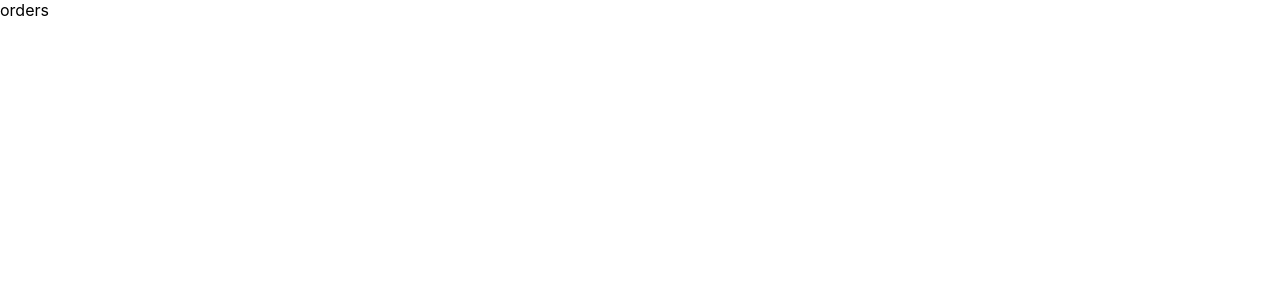
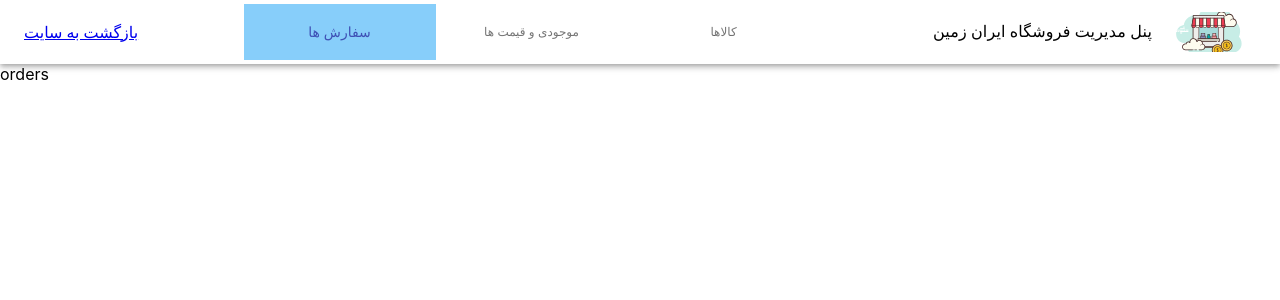
Before and after one commit to aliziaeijazi/Iran-Shop, a React (Create React App) app: page /management/orders in a window 1280 px wide. Shown: the top 300 px of the page. Built offline with nearby package versions, Linux system fonts and the light colour scheme.

Commit message:
create Header for management pages

```diff
--- a/src/Layout/Management/Management.Layout.js
+++ b/src/Layout/Management/Management.Layout.js
@@ -0,0 +1,13 @@
+import {Header} from "./components/Header/Header.component";
+
+function Management(props) {
+
+    return (<div>
+            <Header/>
+            {props.children}
+    </div>
+
+    )
+}
+
+export {Management}
--- a/src/Layout/Management/components/Header/Header.component.js
+++ b/src/Layout/Management/components/Header/Header.component.js
@@ -0,0 +1,52 @@
+import {NavBar} from "./Navbar/Navbar.component";
+import React from 'react';
+import {makeStyles, MuiThemeProvider} from '@material-ui/core/styles';
+import AppBar from '@material-ui/core/AppBar';
+import Toolbar from '@material-ui/core/Toolbar';
+import Button from '@material-ui/core/Button';
+import {Link} from "react-router-dom";
+import {createMuiTheme} from "@material-ui/core";
+import {StoreName} from "./StoreName/StoreName.component";
+
+
+const useStyles = makeStyles((theme) => ({
+    root: {
+        flexGrow: 1,
+
+
+    },
+    appbar: {
+        backgroundColor: "white",
+        color: "black",
+
+    },
+    menuButton: {
+        marginRight: theme.spacing(2),
+    },
+    title: {
+        fontFamily: "vazir",
+    },
+    flex:{
+        display:"flex",
+        justifyContent:"space-between",
+    }
+}));
+
+function Header() {
+    const classes = useStyles();
+    return (
+        <div className={classes.root}>
+            <AppBar className={classes.appbar} position="static">
+                <Toolbar className={classes.flex}>
+                    <Link to="/" variant="h6" className={classes.title}>
+                        بازگشت به سایت
+                    </Link>
+                    <NavBar/>
+                    <StoreName/>
+                </Toolbar>
+            </AppBar>
+        </div>
+    );
+}
+
+export {Header}
--- a/src/Layout/Management/components/Header/Navbar/Navbar.component.js
+++ b/src/Layout/Management/components/Header/Navbar/Navbar.component.js
@@ -0,0 +1,61 @@
+import React, {useEffect} from 'react';
+import {makeStyles, MuiThemeProvider} from '@material-ui/core/styles';
+import BottomNavigation from '@material-ui/core/BottomNavigation';
+import BottomNavigationAction from '@material-ui/core/BottomNavigationAction';
+import {createMuiTheme} from "@material-ui/core";
+
+const useStyles = makeStyles({
+    root: {
+        width: 600,
+    },
+    btnbackfground:{
+        backgroundColor:"lightskyblue"
+    }
+});
+const theme = createMuiTheme(
+    {
+        typography: {
+            fontFamily: [
+                'vazir',
+                'BlinkMacSystemFont',
+                '"Segoe UI"',
+                'Roboto',
+                '"Helvetica Neue"',
+                'Arial',
+                'sans-serif',
+                '"Apple Color Emoji"',
+                '"Segoe UI Emoji"',
+                '"Segoe UI Symbol"',
+            ].join(','),
+        },
+        direction: "rtl",
+    }
+)
+
+function NavBar() {
+    const classes = useStyles();
+    const [value, setValue] = React.useState();
+    useEffect(()=>{
+        console.log(document.location.pathname)
+        if (document.location.pathname =="/management/productlist")setValue(2)
+        else if (document.location.pathname =="/management/supply")setValue(1)
+        else if(document.location.pathname =="/management/orders") setValue(0)
+    })
+    return (
+        <MuiThemeProvider theme={theme}>
+            <BottomNavigation
+                value={value}
+                showLabels
+                className={classes.root}
+
+            >
+                <BottomNavigationAction label="سفارش ها"  href={"/management/orders"}  className={ value == 0 && classes.btnbackfground }/>
+                <BottomNavigationAction label="موجودی و قیمت ها" href={"/management/supply"} className={value == 1 && classes.btnbackfground} />
+                <BottomNavigationAction label="کالاها"  href={"/management/productlist"} className={ value ==2 && classes.btnbackfground} />
+            </BottomNavigation>
+        </MuiThemeProvider>
+
+    );
+}
+
+export {NavBar}
--- a/src/Layout/Management/components/Header/StoreName/StoreName.component.js
+++ b/src/Layout/Management/components/Header/StoreName/StoreName.component.js
@@ -0,0 +1,39 @@
+import React from 'react';
+import {makeStyles} from '@material-ui/core/styles';
+import Avatar from '@material-ui/core/Avatar';
+import {deepOrange} from '@material-ui/core/colors';
+import Logo from "../../../../../asset/images/logo.svg"
+import {Typography} from "@material-ui/core";
+
+const useStyles = makeStyles((theme) => ({
+    root: {
+        display: 'flex',
+        '& > *': {
+            margin: theme.spacing(1),
+        },
+    },
+    square: {
+        width:"80px",
+
+    },
+    title: {
+        display:"flex",
+        fontFamily: "vazir",
+        alignItems:"center"
+    }
+
+}));
+
+function StoreName() {
+    const classes = useStyles();
+
+    return (
+        <div className={classes.root}>
+            <Typography className={classes.title}>پنل مدیریت فروشگاه ایران زمین</Typography>
+            <Avatar variant="rounded" className={classes.square} src={Logo}>
+            </Avatar>
+        </div>
+    );
+}
+
+export {StoreName}
--- a/src/Layout/Management/components/Header/index.js
+++ b/src/Layout/Management/components/Header/index.js
@@ -0,0 +1,2 @@
+export {NavBar} from "./Navbar/Navbar.component";
+export {StoreName} from "./StoreName/StoreName.component";
--- /dev/null
+++ b/src/Layout/index.js
@@ -0,0 +1 @@
+export {Management} from "./Management/Management.Layout";
--- a/src/pages/Login/Login.page.js
+++ b/src/pages/Login/Login.page.js
@@ -24,6 +24,7 @@ const theme = createMuiTheme({
             '"Segoe UI Symbol"',
         ].join(','),
     },
+    direction:"rtl",
 });
 
 const useStyles = makeStyles((theme) => ({
@@ -87,7 +88,7 @@ function Login() {
                             color="primary"
                             className={classes.submit}
                             onClick={()=>{
-                            document.location.href="/managment";
+                            document.location.href="/management/productlist";
                                 // console.log("username :" ,  usernameref.current.children[1].children[0].value , "password :" , passwordref.current.children[1].children[0].value );
                             }}
                         >
--- a/src/route/App.route.js
+++ b/src/route/App.route.js
@@ -1,29 +1,37 @@
 import {Redirect, BrowserRouter, Route, Switch} from "react-router-dom";
 import {Login} from "../pages/Login/Login.page";
+import {Management} from "../Layout";
 
 
 function AppRoute() {
     return (
         <BrowserRouter>
             <Switch>
-                <Route path="/" exact>
-                    Main
-                </Route>
                 <Route path="/login">
                     <Login/>
                 </Route>
                 {/*managment*/}
                 <Route path="/management/productlist">
-                    productlist
+                    <Management>
+                        productlist
+                    </Management>
                 </Route>
                 <Route path="/management/supply">
-                    supply
+
+                    <Management>
+                        supply
+                    </Management>
                 </Route>
                 <Route path="/management/orders">
-                    orders
-                </Route>
+                    <Management>
+                        orders
+                    </Management> </Route>
+
                 {/*managment*/}
                 {/*users*/}
+                <Route path="/" exact>
+                    Main
+                </Route>
                 <Route exact path="/products">
                     Products
                 </Route>
@@ -40,7 +48,7 @@ function AppRoute() {
                     paymentresult
                 </Route>
                 <Route path="/not-found">
-                        not_found
+                    not_found
                 </Route>
                 <Route>
                     <Redirect to="/not-found"/>
```
Also changed, not shown: src/asset/images/logo.svg (added).
